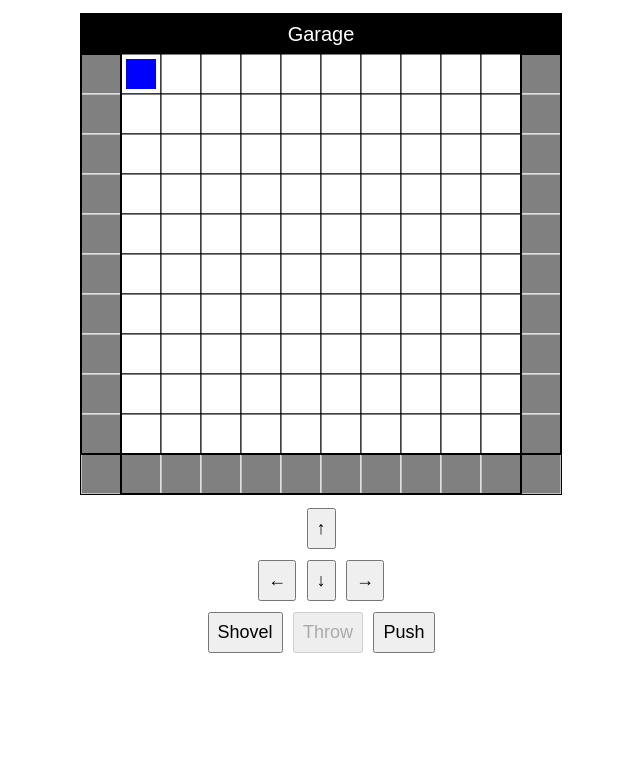
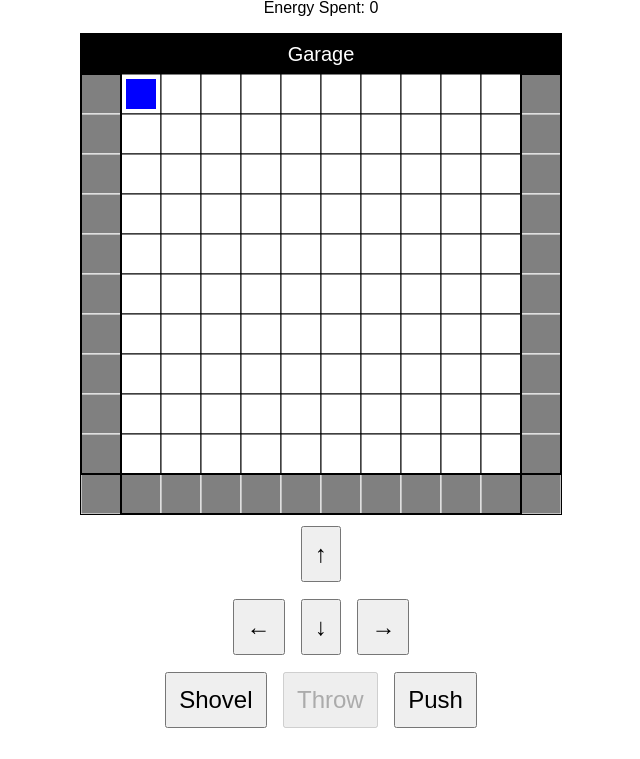
Before and after one commit to mackg867/snow_shovel_game, a plain HTML site: page index.html in a window 1280 px wide. Shown: the part 101-860 px from the top of the page, without its empty margins (319-959 px from the left). Before the commit the page ends 800 px from the top, so only its background shows below. Drawn offline with Linux system fonts and the light colour scheme.

Commit message:
Update index.html

```diff
--- a/index.html
+++ b/index.html
@@ -2,30 +2,34 @@
 <html lang="en">
 <head>
   <meta charset="UTF-8" />
-  <meta name="viewport" content="width=device-width, initial-scale=1.0"/>
+  <!-- Make the game fit the screen size and remove the default zoom -->
+  <meta name="viewport" content="width=device-width, initial-scale=1.0, user-scalable=no"/>
   <title>Snow Shoveling Game (Mobile)</title>
   <style>
+    /* Add some margin/padding to get white space at the edges */
     body {
+      margin: 10px;
+      padding: 10px;
       text-align: center;
       font-family: Arial, sans-serif;
-      margin: 0;
-      padding: 0;
     }
+    /* Make the canvas responsive, but don’t exceed its natural 480px width */
     #gameCanvas {
       border: 1px solid black;
+      width: 100%;
+      max-width: 480px;
+      height: auto; /* maintain aspect ratio */
       display: block;
       margin: 0 auto;
     }
-    #controls {
-      margin-top: 10px;
+    /* Increase button size for easier tapping */
+    button {
+      font-size: 24px;
+      padding: 12px;
+      margin: 6px;
     }
     .dpad-row {
       margin: 5px 0;
-    }
-    button {
-      font-size: 18px;
-      padding: 8px;
-      margin: 3px;
     }
   </style>
 </head>
```
